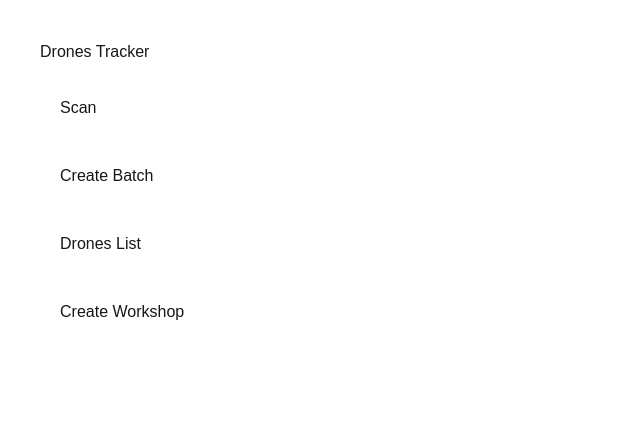
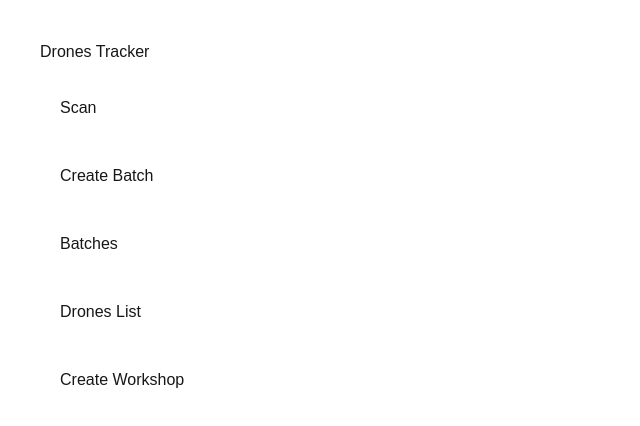
Before and after one commit to VladZernov/drones, a Next.js app: page / in a window 1280 px wide. Shown: the top 426 px of the page, without its empty margins (0-640 px from the left). Built offline with nearby package versions, Linux system fonts and the light colour scheme.

Commit message:
batches list

```diff
--- a/src/app/page.tsx
+++ b/src/app/page.tsx
@@ -34,6 +34,17 @@ export default function HomePage() {
                 </button>
             </Link>
 
+            <Link href="/batches">
+                <button
+                    style={{
+                        padding: "12px 20px",
+                        cursor: "pointer",
+                    }}
+                >
+                    Batches
+                </button>
+            </Link>
+
             <Link href="/drones">
                 <button
                     style={{
```
